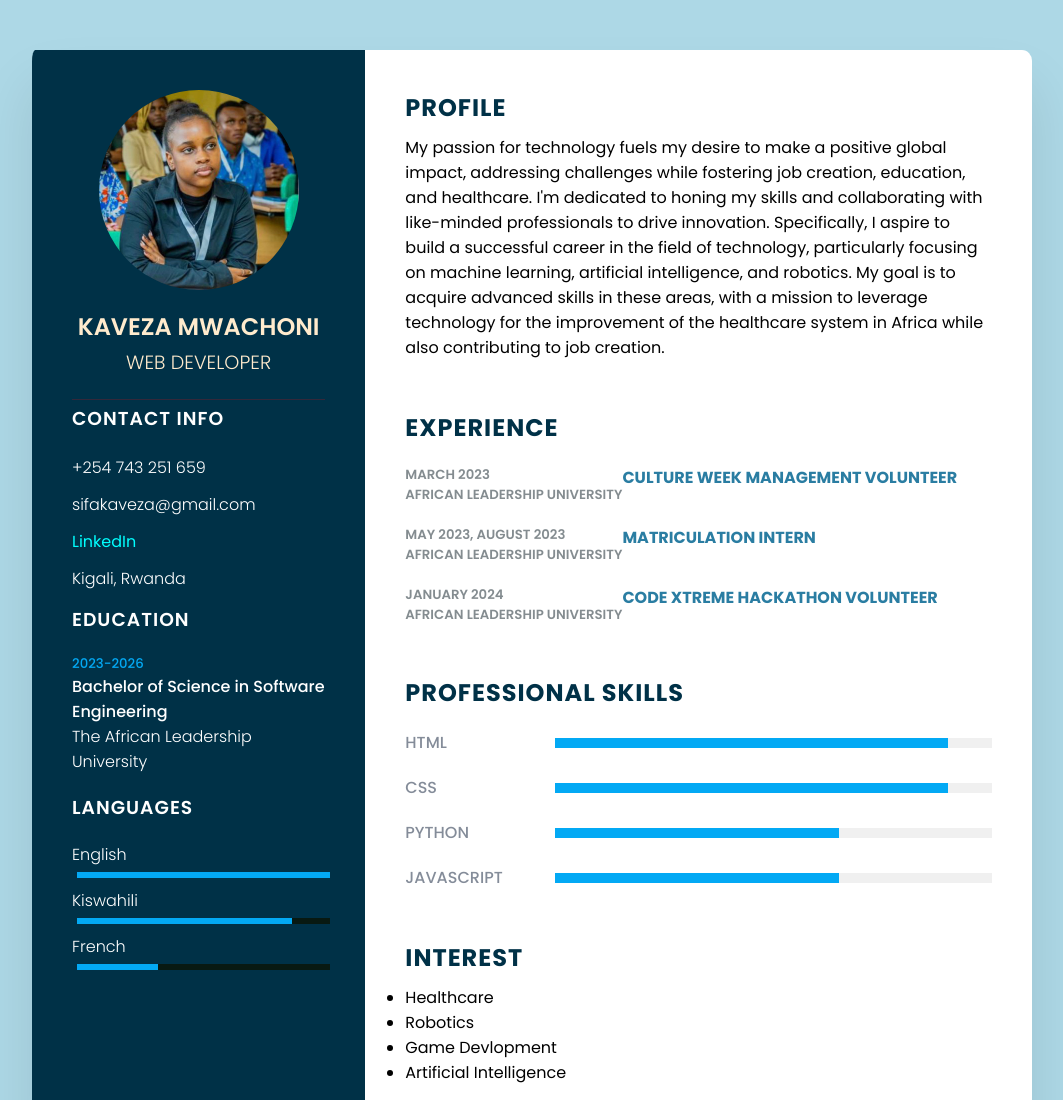
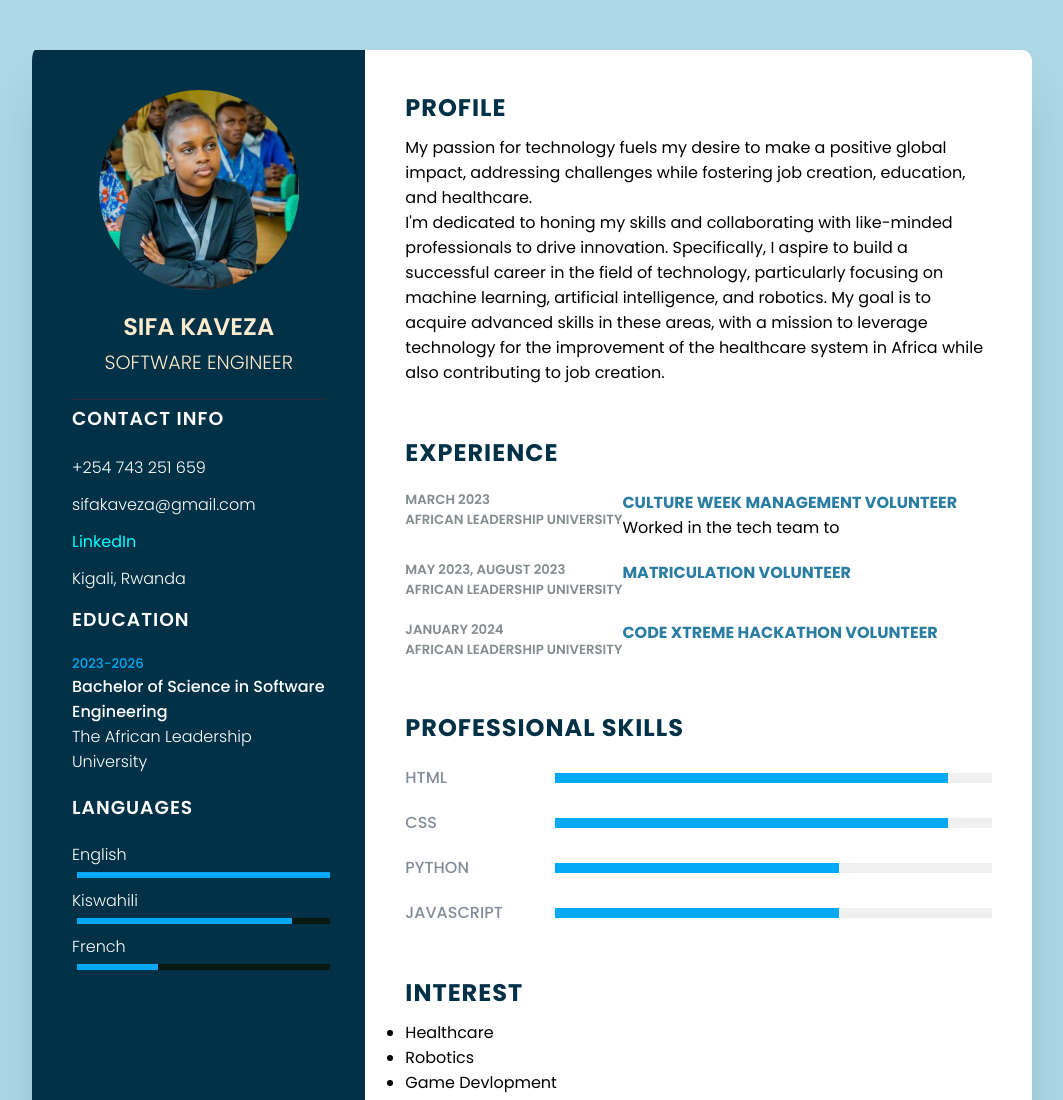
Before and after one commit to Skaveza/Sifa-s-resume, a plain HTML site: page index.html in a window 1280 px wide. Shown: the top 1100 px of the page, without its empty margins (108-1171 px from the left). Drawn offline with Linux system fonts and the light colour scheme.

Commit message:
init push

```diff
--- a/index.html
+++ b/index.html
@@ -12,7 +12,7 @@
                     <div class="imgBx">
                         <img src="/images/resume.jpeg" width="200" height="200">
                         </div>
-                        <h2 class="text-profile">Kaveza Mwachoni<br><span>Web Developer</span></h2>
+                        <h2 class="text-profile">Sifa Kaveza<br><span>Software Engineer</span></h2>
                         </div>
                         <div class="contactInfo">
                             <h3 class="title"> Contact Info</h3>
@@ -75,7 +75,7 @@
                 <div class="right_Side">
                     <div class="about">
                     <h2 class="title2">Profile</h2>
-                    <p> My passion for technology fuels my desire to make a positive global impact, addressing challenges while fostering job creation, education, and healthcare. I'm dedicated to honing my skills and collaborating with like-minded professionals to drive innovation. Specifically, I aspire to build a successful career in the field of technology, particularly focusing on machine learning, artificial intelligence, and robotics. My goal is to acquire advanced skills in these areas, with a mission to leverage technology for the improvement of the healthcare system in Africa while also contributing to job creation.
+                    <p> My passion for technology fuels my desire to make a positive global impact, addressing challenges while fostering job creation, education, and healthcare.<p> I'm dedicated to honing my skills and collaborating with like-minded professionals to drive innovation. Specifically, I aspire to build a successful career in the field of technology, particularly focusing on machine learning, artificial intelligence, and robotics. My goal is to acquire advanced skills in these areas, with a mission to leverage technology for the improvement of the healthcare system in Africa while also contributing to job creation.</p>
                         </p>
                     </div>
                     <div class="about">
@@ -88,7 +88,7 @@
                             </div>
                             <div class="text">
                                 <h4>Culture Week Management Volunteer</h4>
-                                <p></p>
+                                <p>Worked in the tech team to</p>
                             </div>
                         </div>
                         <div class="box">
@@ -97,7 +97,7 @@
                                 <h5>African Leadership University</h5>
                             </div>
                             <div class="text">
-                                <h4>Matriculation Intern</h4>
+                                <h4>Matriculation Volunteer</h4>
                                 <p></p>
                             </div>
                         </div>
```
Also changed, not shown: 1 other file.
